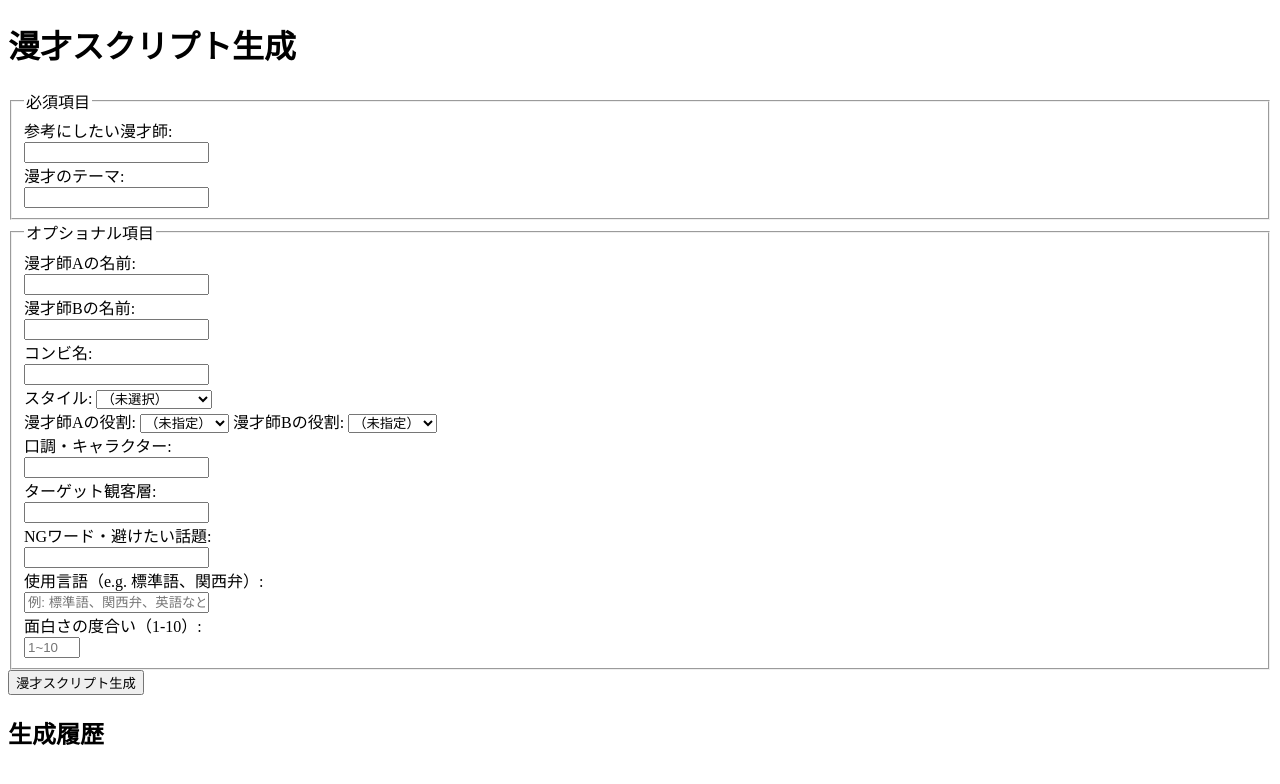
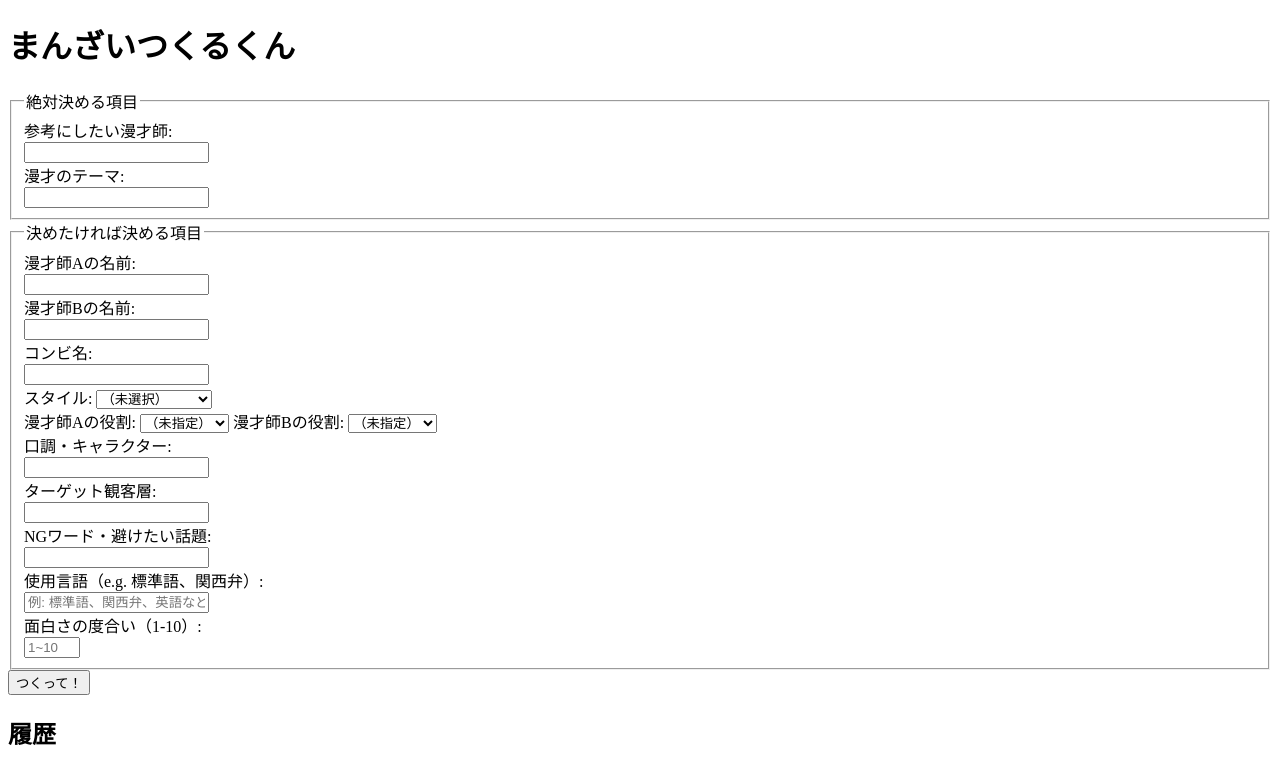
Before and after one commit to m02uku/manzai-tsukuru-kun, a website: page public/index.html in a window 1280 px wide. Drawn offline with Linux system fonts and the light colour scheme; files whose address does not match are found by name.

Commit message:
Update project name and terminology in documentation and code

```diff
--- a/public/index.html
+++ b/public/index.html
@@ -2,13 +2,13 @@
 <html lang="ja">
     <head>
         <meta charset="UTF-8" />
-        <title>Gemini API 応答サイト</title>
+        <title>まんざいつくるくん</title>
     </head>
     <body>
-        <h1>漫才スクリプト生成</h1>
+        <h1>まんざいつくるくん</h1>
         <form id="gemini-form">
             <fieldset>
-                <legend>必須項目</legend>
+                <legend>絶対決める項目</legend>
                 <label
                     >参考にしたい漫才師:<br /><input
                         type="text"
@@ -20,7 +20,7 @@
                 ><br />
             </fieldset>
             <fieldset>
-                <legend>オプショナル項目</legend>
+                <legend>決めたければ決める項目</legend>
                 <label>漫才師Aの名前:<br /><input type="text" id="name-a" /></label
                 ><br />
                 <label>漫才師Bの名前:<br /><input type="text" id="name-b" /></label
@@ -82,10 +82,10 @@
                         placeholder="1~10" /></label
                 ><br />
             </fieldset>
-            <button type="submit">漫才スクリプト生成</button>
+            <button type="submit">つくって！</button>
         </form>
         <div id="response"></div>
-        <h2>生成履歴</h2>
+        <h2>履歴</h2>
         <ul id="history"></ul>
         <button id="download-btn" style="display: none">ダウンロード（txt）</button>
         <script src="/static/main.js"></script>
--- a/public/main.js
+++ b/public/main.js
@@ -17,7 +17,7 @@ let lastScript = "";
 
 document.getElementById("gemini-form").addEventListener("submit", async function (e) {
     e.preventDefault();
-    // 必須項目取得
+    // 絶対決める項目取得
     const refComedian = document.getElementById("ref-comedian").value.trim();
     const nameA = document.getElementById("name-a").value.trim();
     const nameB = document.getElementById("name-b").value.trim();
@@ -25,10 +25,10 @@ document.getElementById("gemini-form").addEventListener("submit", async function
     // バリデーション（漫才師名はオプショナルに変更）
     if (!refComedian || !theme) {
         document.getElementById("response").textContent =
-            "必須項目（参考漫才師・テーマ）をすべて入力してください。";
+            "絶対決める項目（参考漫才師・テーマ）をすべて入力してください。";
         return;
     }
-    // オプショナル項目取得
+    // 決めたければ決める項目取得
     const combination = document.getElementById("combination").value.trim();
     const style = document.getElementById("style").value;
     const roleA = document.getElementById("role-a").value;
```
Also changed, not shown: 3 other files.
